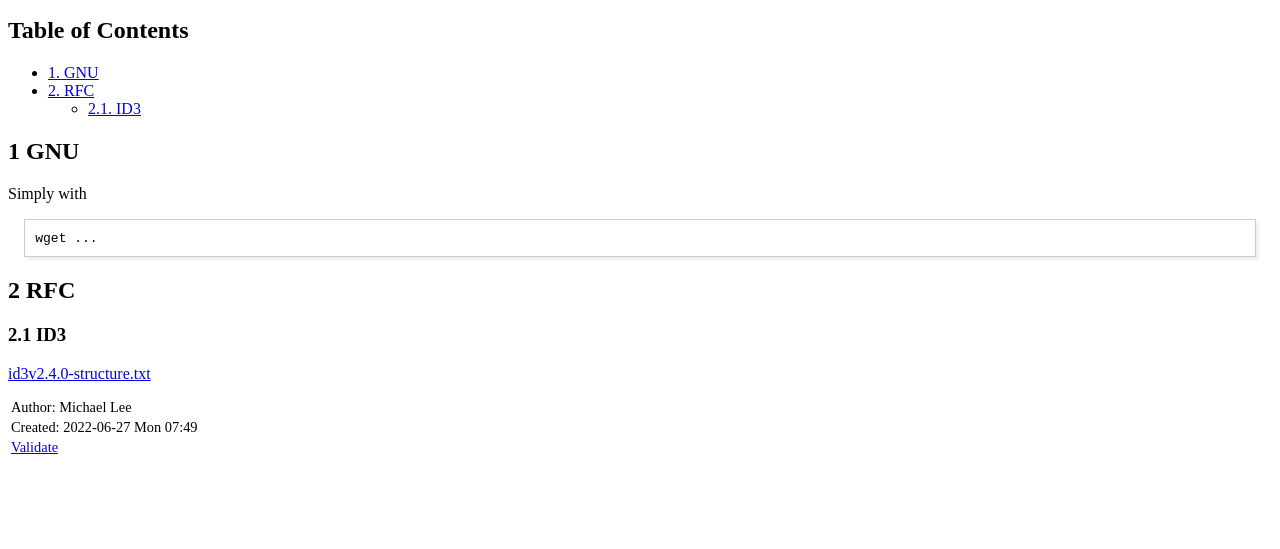
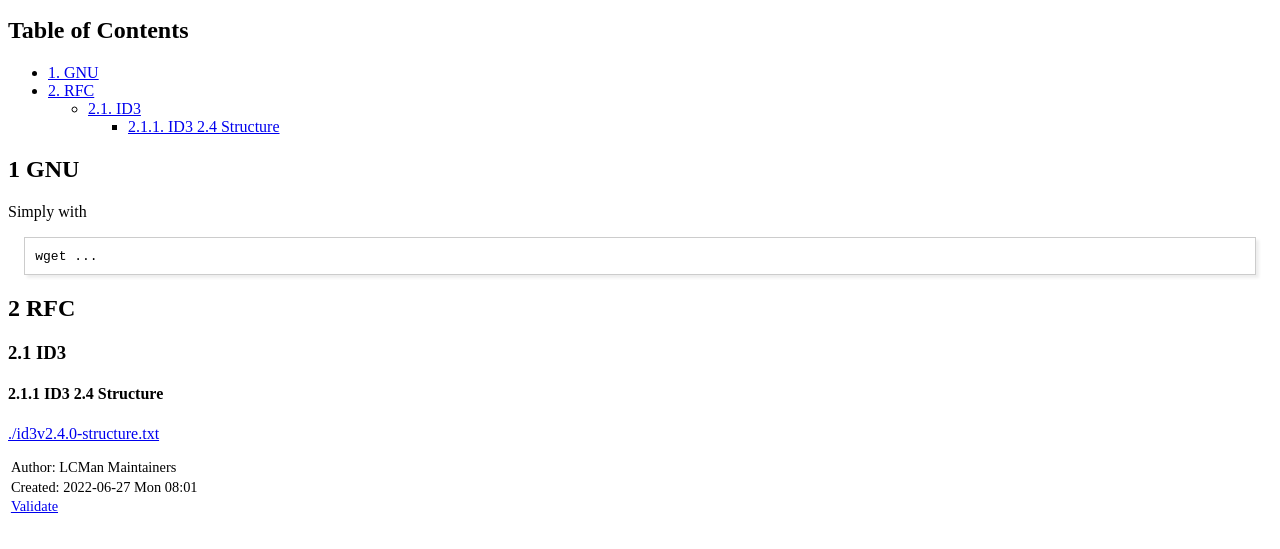
Before and after one commit to ml2e2/lcman, a plain HTML site: page index.html in a window 1280 px wide. Shown: the part 61-610 px from the top of the page. Drawn offline with Linux system fonts and the light colour scheme.

Commit message:
try new structure

```diff
--- a/index.html
+++ b/index.html
@@ -3,12 +3,12 @@
 "http://www.w3.org/TR/xhtml1/DTD/xhtml1-strict.dtd">
 <html xmlns="http://www.w3.org/1999/xhtml" lang="en" xml:lang="en">
 <head>
-<!-- 2022-06-27 Mon 07:49 -->
+<!-- 2022-06-27 Mon 08:01 -->
 <meta http-equiv="Content-Type" content="text/html;charset=utf-8" />
 <meta name="viewport" content="width=device-width, initial-scale=1" />
 <title>Low Cost Manuals</title>
 <meta name="generator" content="Org mode" />
-<meta name="author" content="Michael Lee" />
+<meta name="author" content="LCMan Maintainers" />
 <style type="text/css">
  <!--/*--><![CDATA[/*><!--*/
   .title  { text-align: center;
@@ -223,46 +223,54 @@
 <h2>Table of Contents</h2>
 <div id="text-table-of-contents">
 <ul>
-<li><a href="#orgd6bef82">1. GNU</a></li>
-<li><a href="#org500c0a0">2. RFC</a>
+<li><a href="#org0839204">1. GNU</a></li>
+<li><a href="#org270f5db">2. RFC</a>
 <ul>
-<li><a href="#org476ca59">2.1. ID3</a></li>
+<li><a href="#org3da3883">2.1. ID3</a>
+<ul>
+<li><a href="#org880848f">2.1.1. ID3 2.4 Structure</a></li>
+</ul>
+</li>
 </ul>
 </li>
 </ul>
 </div>
 </div>
 
-
-<div id="outline-container-orgd6bef82" class="outline-2">
-<h2 id="orgd6bef82"><span class="section-number-2">1</span> GNU</h2>
+<div id="outline-container-org0839204" class="outline-2">
+<h2 id="org0839204"><span class="section-number-2">1</span> GNU</h2>
 <div class="outline-text-2" id="text-1">
 <p>
 Simply with
 </p>
-<pre class="example" id="org74ecbd7">
+<pre class="example" id="org8210158">
 wget ...
 </pre>
 </div>
 </div>
 
-<div id="outline-container-org500c0a0" class="outline-2">
-<h2 id="org500c0a0"><span class="section-number-2">2</span> RFC</h2>
+<div id="outline-container-org270f5db" class="outline-2">
+<h2 id="org270f5db"><span class="section-number-2">2</span> RFC</h2>
 <div class="outline-text-2" id="text-2">
 </div>
-<div id="outline-container-org476ca59" class="outline-3">
-<h3 id="org476ca59"><span class="section-number-3">2.1</span> ID3</h3>
+<div id="outline-container-org3da3883" class="outline-3">
+<h3 id="org3da3883"><span class="section-number-3">2.1</span> ID3</h3>
 <div class="outline-text-3" id="text-2-1">
+</div>
+<div id="outline-container-org880848f" class="outline-4">
+<h4 id="org880848f"><span class="section-number-4">2.1.1</span> ID3 2.4 Structure</h4>
+<div class="outline-text-4" id="text-2-1-1">
 <p>
-<a href="file:///id3v2.4.0-structure.txt">id3v2.4.0-structure.txt</a>
+<a href="./id3v2.4.0-structure.txt">./id3v2.4.0-structure.txt</a>
 </p>
 </div>
 </div>
 </div>
 </div>
+</div>
 <div id="postamble" class="status">
-<p class="author">Author: Michael Lee</p>
-<p class="date">Created: 2022-06-27 Mon 07:49</p>
+<p class="author">Author: LCMan Maintainers</p>
+<p class="date">Created: 2022-06-27 Mon 08:01</p>
 <p class="validation"><a href="https://validator.w3.org/check?uri=referer">Validate</a></p>
 </div>
 </body>
```
Also changed, not shown: 1 other file.
